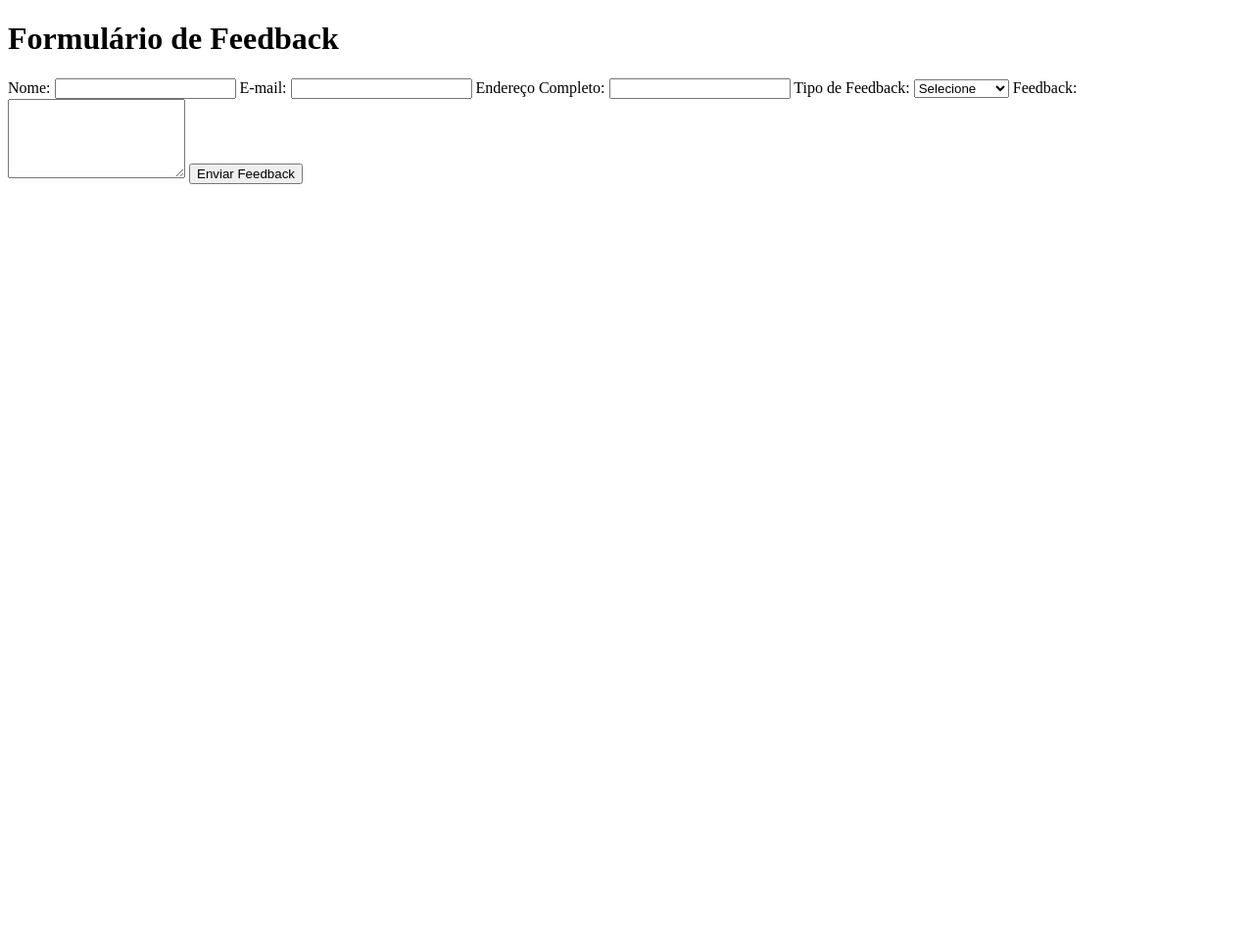
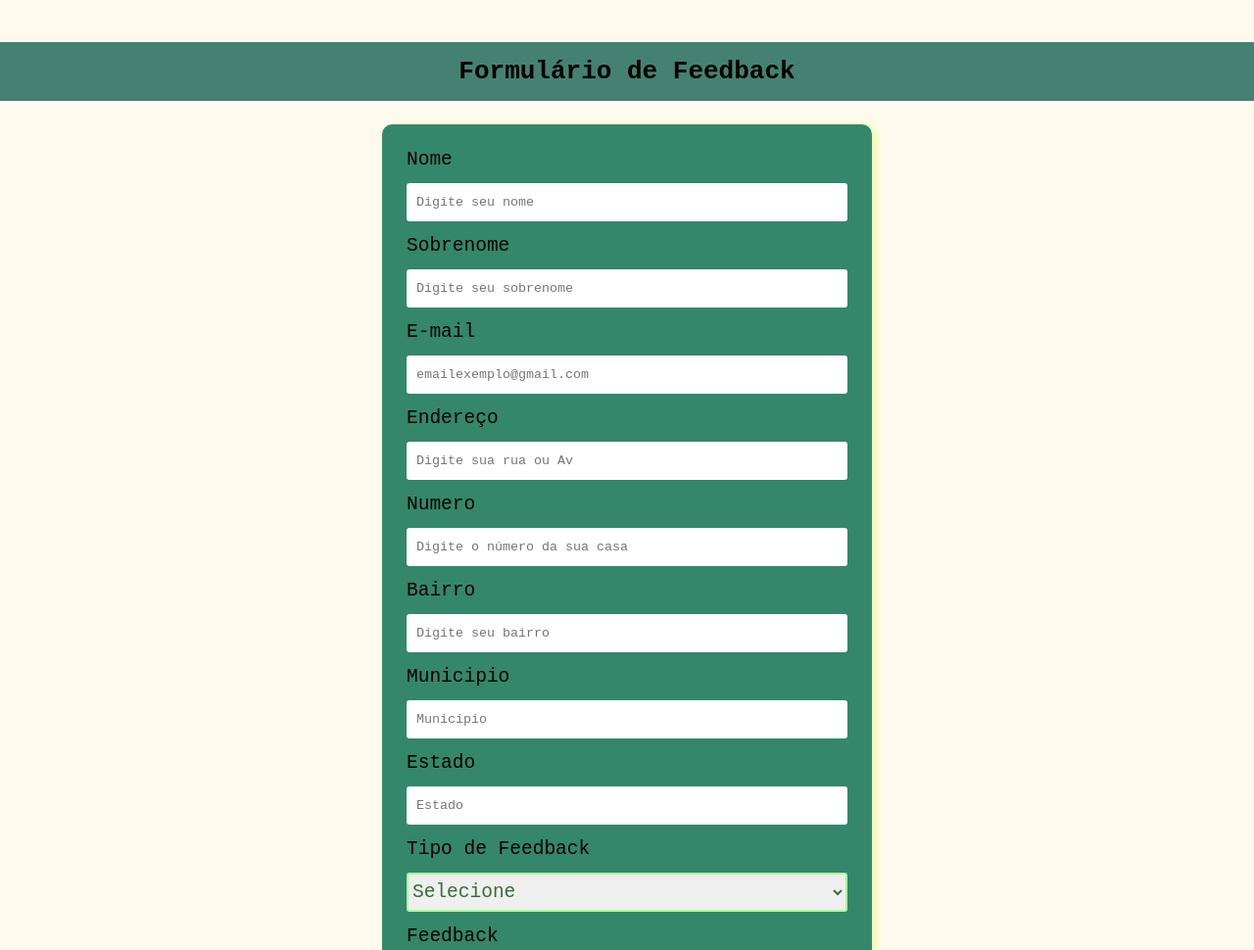
Before and after one commit to rs2chel/Execicios01MaisPrati, a website: page ExerciciosObrigatorios03/exercicio03/feedback.html in a window 1280 px wide. Shown: the top 970 px of the page at 98% size. Before the commit the page ends 800 px from the top, so only its background shows below. Drawn offline with Linux system fonts and the light colour scheme.

Commit message:
novas resolucoes dos exercicios propostos

```diff
--- a/ExerciciosObrigatorios03/exercicio galeria/styles.css
+++ b/ExerciciosObrigatorios03/exercicio galeria/styles.css
@@ -2,7 +2,8 @@
     padding: 0;
     margin: 0;
     box-sizing: border-box;
-    max-width: 100%;
+    min-width: 100%;
+    min-height: 100%;
 
 }
 
@@ -51,10 +52,12 @@ body {
 }
 
 header {
-    margin-top: 20px;
+    margin-top: 10px;
     display: flex;
     width: 100%;
-    background-color: rgb(240, 213, 213);
+    height: 3%;
+    text-align: justify;
+    background-color: rgb(252, 186, 186);
     justify-content: center;
     align-items: center;
     box-shadow: 5px 1px 6px 1px rgb(184, 130, 130);
@@ -66,6 +69,18 @@ h1 {
     margin-bottom: 1.5%;
     display: flex;
     width: 20%;
-    font-size: 5rem;
+    font-size: 2rem;
 
 }
+
+.container-txt {
+    position: absolute;
+    width: 300px;
+    border: 1px solid rgb(184, 130, 130);
+    padding: 1%;
+    text-align: justify;
+    left: 10px;
+
+}
+
+verificar se vou deixar o txt mesmo ao passar o mouse na imagem falar dela
--- a/ExerciciosObrigatorios03/exercicio02/styles.css
+++ b/ExerciciosObrigatorios03/exercicio02/styles.css
@@ -0,0 +1,74 @@
+* {
+    padding: 0;
+    margin: 0;
+    box-sizing: border-box;
+    font-family: monospace;
+}
+
+body {
+    background-color: rgba(131, 117, 117, 0.2);
+
+}
+
+header {
+    margin-top: 2%;
+    align-items: center;
+    font-size: 2rem;
+    display: flex;
+    justify-content: center;
+    align-items: center;
+}
+
+.hobbies {
+    display: flex;
+    align-items: center;
+    justify-content: center;
+    flex-direction: column;
+
+    font-size: 2rem;
+    margin-top: 10%;
+}
+
+.receita {
+
+    display: flex;
+    align-items: center;
+    justify-content: center;
+    flex-direction: column;
+    text-align: center;
+    font-size: 2rem;
+    margin-top: 10%;
+    text-decoration: none;
+    list-style-type: none;
+
+}
+
+.passos {
+    margin-top: 2%;
+    font-size: 2rem;
+    font-family: serif;
+}
+
+ul {
+    list-style-type: none;
+
+}
+
+ol li {
+    font-family: Arial, "Helvetica Neue", Helvetica, sans-serif;
+    font-size: 1em;
+}
+
+.nav-bar {
+    display: flex;
+    flex-direction: column;
+    align-items: center;
+    justify-content: center;
+    width: 200px;
+    height: 100px;
+    position: absolute;
+    top: 30%;
+    background-color: rgb(211, 211, 205);
+    border-radius: 30px;
+    box-shadow: 1px 1px 2px 1px #242413;
+}
--- a/ExerciciosObrigatorios03/exercicio03/feedback.html
+++ b/ExerciciosObrigatorios03/exercicio03/feedback.html
@@ -5,26 +5,39 @@
     <meta charset="UTF-8">
     <meta name="viewport" content="width=device-width, initial-scale=1.0">
     <title>Formulário de Feedback</title>
+    <link rel="stylesheet" href="styles.css">
 
 </head>
 
 <body>
+    <section class="container-box">
         <header>
             <h1>Formulário de Feedback</h1>
 
         </header>
+        <div class="container">
+            <form action="#" method="post" class="container-form">
+                <label for="nome">Nome</label>
+                <input type="text" id="nome" name="nome" placeholder="Digite seu nome" required>
+                <label for="Sobrenome">Sobrenome</label>
+                <input type="text" id="Sobrenome" name="Sobrenome" placeholder="Digite seu sobrenome" required>
 
-    <form action="#" method="post">
-        <label for="nome">Nome:</label>
-        <input type="text" id="nome" name="nome" required>
+                <label for="email">E-mail</label>
+                <input type="email" id="email" name="email" placeholder="emailexemplo@gmail.com" required>
 
-        <label for="email">E-mail:</label>
-        <input type="email" id="email" name="email" required>
+                <label for="endereco">Endereço</label>
+                <input type="text" id="endereco" name="endereco" placeholder="Digite sua rua ou Av" required>
+                <label for="Numero">Numero</label>
+                <input type="text" id="Numero" name="Numero" placeholder="Digite o número da sua casa" required>
+                <label for="bairro">Bairro</label>
+                <input type="text" id="bairro" name="bairro" placeholder="Digite seu bairro" required>
+                <label for="Municipio">Municipio</label>
+                <input type="text" id="Municipio" name="Municipio" placeholder="Municipio" required>
+                <label for="Estado">Estado</label>
+                <input type="text" id="Estado" name="Estado" placeholder="Estado" required>
 
-        <label for="endereco">Endereço Completo:</label>
-        <input type="text" id="endereco" name="endereco" required>
 
-        <label for="tipo">Tipo de Feedback:</label>
+                <label for="tipo">Tipo de Feedback</label>
                 <select id="tipo" name="tipo" required>
                     <option value="">Selecione</option>
                     <option value="elogio">Elogio</option>
@@ -33,11 +46,17 @@
                     <option value="outro">Outro</option>
                 </select>
 
-        <label for="mensagem">Feedback:</label>
+                <label for="mensagem">Feedback</label>
                 <textarea id="mensagem" name="mensagem" rows="5" required></textarea>
 
                 <button type="submit">Enviar Feedback</button>
             </form>
+        </div>
+
+
+    </section>
+
+
 
 </body>
 
--- a/ExerciciosObrigatorios03/exercicio03/styles.css
+++ b/ExerciciosObrigatorios03/exercicio03/styles.css
@@ -0,0 +1,120 @@
+* {
+    border: 0;
+    margin: 0;
+    box-sizing: border-box;
+    font-family: monospace;
+}
+
+body {
+    height: 100%;
+    background-color: #fffaed;
+}
+
+header {
+    margin-top: 1%;
+    height: 60px;
+    width: 100%;
+    display: flex;
+    justify-content: center;
+    align-items: center;
+    background-color: rgb(69, 129, 114);
+    text-align: center;
+    margin-bottom: 10PX;
+
+}
+
+h1 {
+    width: 50%;
+    font-size: 2em
+}
+
+.container-box {
+    margin-top: 30px;
+    margin-bottom: 100px;
+    width: 100%;
+
+    display: flex;
+    justify-content: center;
+    flex-direction: column;
+    align-items: center;
+
+
+
+}
+
+.container-form {
+    margin-top: 50%;
+    width: 100%;
+
+    background-color: rgb(52, 135, 106);
+
+    display: flex;
+    flex-direction: column;
+    padding: 5%;
+    box-shadow: 3px 3px 5px 3px rgb(242, 250, 188);
+    border-radius: 10PX;
+    text-align: justify;
+
+
+}
+
+.container {
+    display: flex;
+    align-items: center;
+    height: 800px;
+    width: 500PX;
+}
+
+label {
+    font-size: 1.5rem;
+    margin-bottom: 3%;
+}
+
+input {
+    height: 3rem;
+    border-radius: 3px;
+    margin-bottom: 3%;
+    outline: none;
+    padding-left: 10px;
+
+}
+
+input:focus {
+    outline: none;
+    background-color: rgb(234, 244, 233);
+    border: 2px solid rgb(255, 251, 188);
+    color: rgb(27, 126, 49);
+    font-weight: bold;
+
+
+}
+
+
+
+select {
+    font-size: 1.5rem;
+    height: 40px;
+    margin-bottom: 3%;
+    outline: none;
+    border: 2px solid rgb(173, 249, 157);
+    color: rgb(56, 109, 56);
+    border-radius: 3px;
+
+}
+
+button {
+    height: 30px;
+    margin-top: 3%;
+
+}
+
+option {
+    font-size: 1.5rem;
+    outline: none;
+}
+
+textarea {
+    height: 100px;
+    resize: none;
+    background-color: rgb(234, 244, 233);
+}
```
Also changed, not shown: ExerciciosObrigatorios03/exercicio galeria/galeria.html (+10 -1 lines), ExerciciosObrigatorios03/exercicio02/lista.html (+17 -4 lines). Lines whose indentation alone changed are shown as unchanged.
